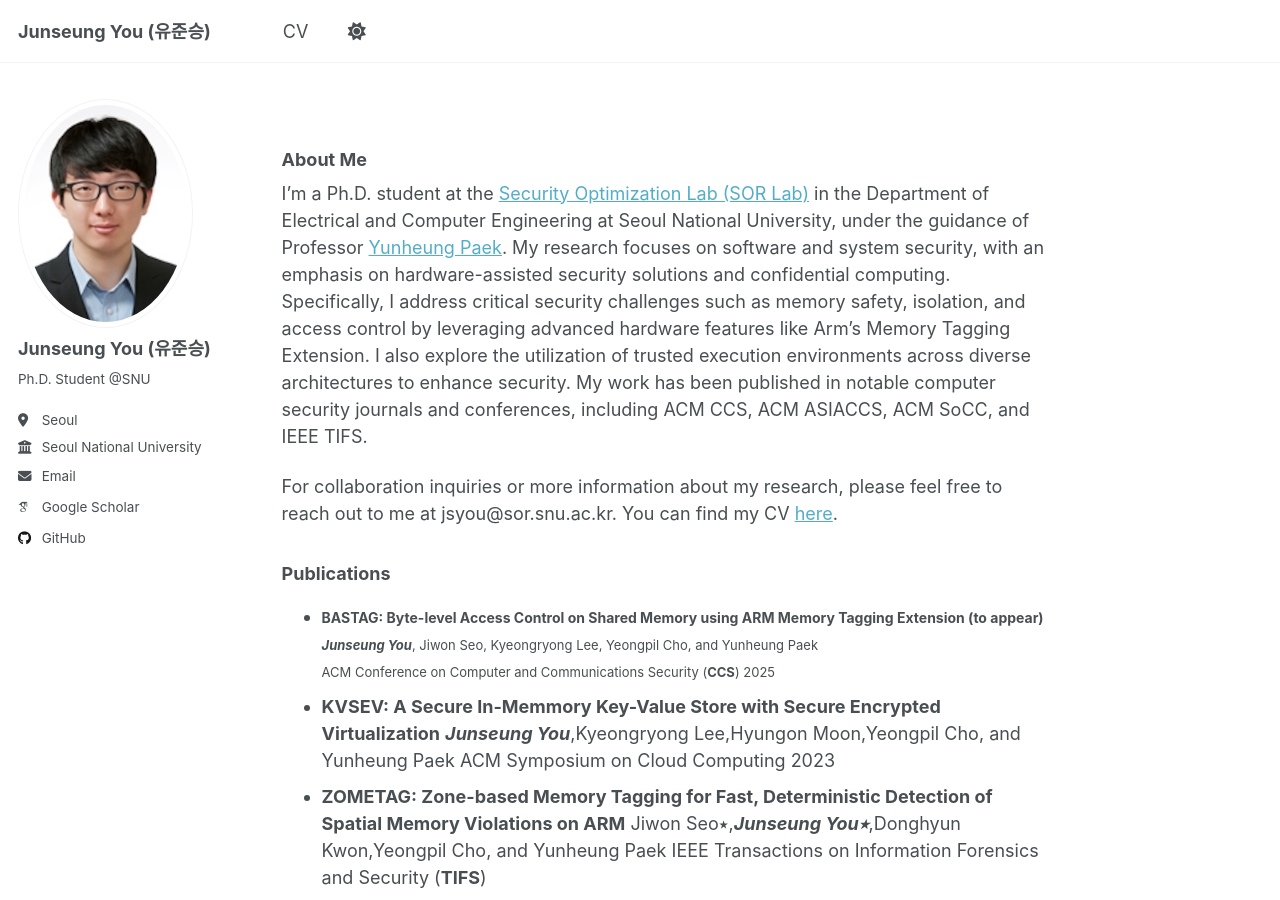
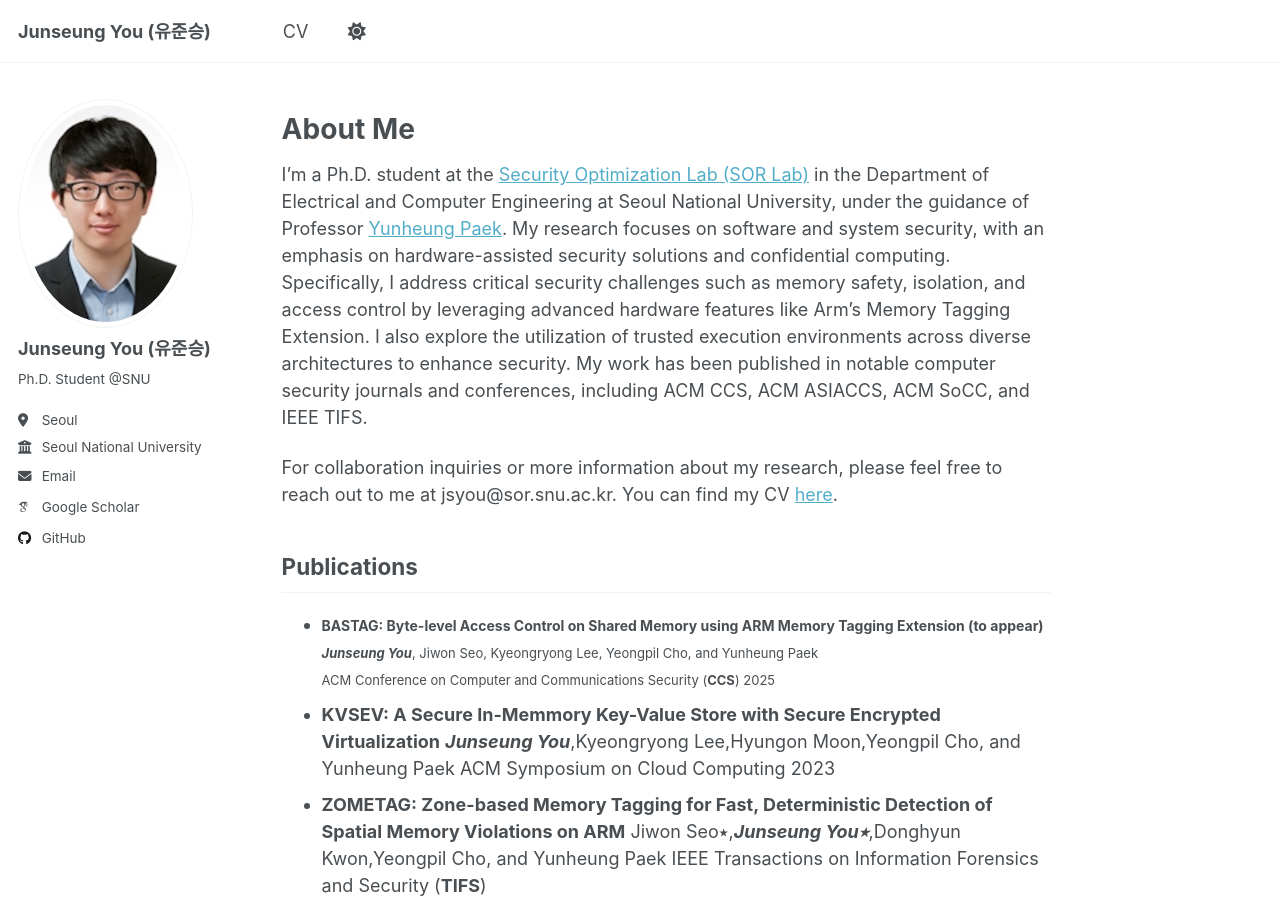
Before and after one commit to junseungyou/junseungyou, a Jekyll site: the page built from _pages/about.md, in a window 1280 px wide and 900 px high. Built offline with Jekyll 4.4.1, drawn with Linux system fonts in a browser that asks for light colours; some web fonts are replaced.

```diff
--- a/_pages/about.md
+++ b/_pages/about.md
@@ -7,14 +7,14 @@ redirect_from:
   - /about.html
 ---
 
-### About Me
-
+About Me
+======
 I'm a Ph.D. student at the [Security Optimization Lab (SOR Lab)](http://sor.snu.ac.kr) in the Department of Electrical and Computer Engineering at Seoul National University, under the guidance of Professor [Yunheung Paek](http://sor.snu.ac.kr/document/ypaek). My research focuses on software and system security, with an emphasis on hardware-assisted security solutions and confidential computing. Specifically, I address critical security challenges such as memory safety, isolation, and access control by leveraging advanced hardware features like Arm's Memory Tagging Extension. I also explore the utilization of trusted execution environments across diverse architectures to enhance security. My work has been published in notable computer security journals and conferences, including ACM CCS, ACM ASIACCS, ACM SoCC, and IEEE TIFS.
 
 For collaboration inquiries or more information about my research, please feel free to reach out to me at jsyou@sor.snu.ac.kr. You can find my CV [here]().
 
-### Publications
-
+Publications
+------
 - <span style="font-size: 14px;">**BASTAG: Byte-level Access Control on Shared Memory using ARM Memory Tagging Extension (to appear)**</span><br>
   <span style="font-size: 13px;">_**Junseung You**_, Jiwon Seo, Kyeongryong Lee, Yeongpil Cho, and Yunheung Paek</span><br>
   <span style="font-size: 13px;">ACM Conference on Computer and Communications Security (**CCS**) 2025</span><br>
```
